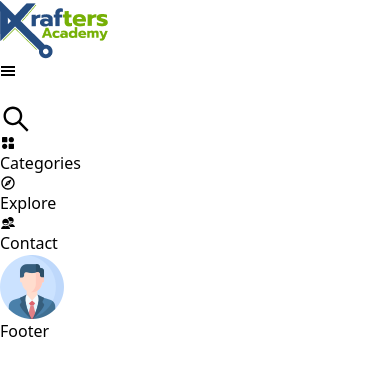
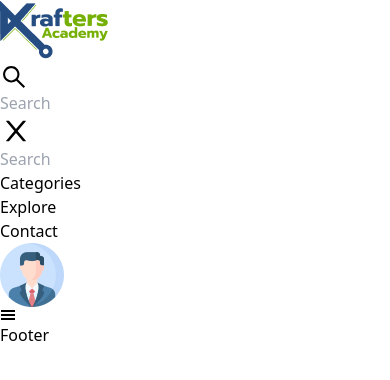
Before and after one commit to Aj23Mah/krafters-frontend, a React (Vite) app: page /contact in a window 390 px wide. Both pictures are taken after a click on the element 195 px from the left and 143 px from the top of the page. Shown: the top 380 px of the page. Built offline with nearby package versions, Linux system fonts and the light colour scheme.

Commit message:
added: responsive

```diff
--- a/src/components/partials/Nav.tsx
+++ b/src/components/partials/Nav.tsx
@@ -11,62 +11,81 @@ import { BiSolidCategoryAlt } from "react-icons/bi";
 
 const Nav = () => {
   const navItems = [
-    { label: "Categories", icon: <BiSolidCategoryAlt />, path: "/category" },
-    { label: "Explore", icon: <MdOutlineExplore />, path: "/explore" },
-    { label: "Contact", icon: <IoMdContacts />, path: "/contact" },
+    {
+      label: "Categories",
+      icon: <BiSolidCategoryAlt size={28} />,
+      path: "/category",
+    },
+    {
+      label: "Explore",
+      icon: <MdOutlineExplore size={28} />,
+      path: "/explore",
+    },
+    { label: "Contact", icon: <IoMdContacts size={28} />, path: "/contact" },
   ];
   const [isMenuOpen, setIsMenuOpen] = useState(false);
   const [isSearchOpen, setIsSearchOpen] = useState(false);
 
-  const handleSearchClick = () => {
-    setIsSearchOpen(!isSearchOpen);
-  };
-
   return (
     <nav className="shadow-sm w-full fixed top-0 left-0 z-50">
-      <div className="md:flex items-center justify-between bg-gray-200 py-2 md:px-20 px-7">
+      <div className="flex items-center justify-between bg-gray-200 py-2 md:px-20 px-7">
         <div className="mr-2 mb-2">
           <img src={logo} alt="" className="w-[100px]" />
         </div>
 
         <div
-          onClick={() => setIsMenuOpen(!isMenuOpen)}
-          className="text-3xl absolute right-8 top-4 cursor-pointer md:hidden"
+          className="lg:flex items-center justify-between overflow-hidden border border-solid border-black w-[50%] rounded-full px-4 py-1
+          hidden"
         >
-          {isMenuOpen ? <AiOutlineClose /> : <GiHamburgerMenu />}
-        </div>
-
-        <div
-          className={`flex overflow-hidden items-center px-2 bg-white border-2 border-black rounded-[30px] max-w-[719px]
-          ${isSearchOpen ? "w-full" : "hidden md:flex"}`}
-        >
-          {/* ml-3 mt-5 sm:mb-5 max-w-[719px] */}
+          <div className="cursor-pointer mr-1">
+            <AiOutlineSearch size={28} />
+          </div>
           <div className="w-full mr-2">
             <input
               type="text"
-              className="p-2 w-full border-none outline-none"
+              placeholder="Search"
+              className="p-1 w-full text-lg outline-none bg-gray-200"
             />
           </div>
-          <div onClick={handleSearchClick} className="cursor-pointer">
-            <AiOutlineSearch size={32} />
+        </div>
+
+        <div className="lg:hidden">
+          <div
+            className="cursor-pointer mr-1"
+            onClick={() => setIsSearchOpen(!isSearchOpen)}
+          >
+            {isSearchOpen ? (
+              <AiOutlineClose size={32} />
+            ) : (
+              <AiOutlineSearch size={32} />
+            )}
           </div>
+          {isSearchOpen && (
+            // <div className="flex items-center px-2 bg-white overflow-hidden border border-black rounded-full md:absolute md:top-20 top-[-490px] w-full md:w-auto transition-all duration-500 ease-in">
+            <div className="flex items-center px-2 bg-white overflow-hidden border border-black rounded-full absolute top-20 lg:top-[-490px] w-auto transition-all duration-500 ease-in">
+              <input
+                type="text"
+                className="p-2 w-full border-none outline-none"
+                placeholder="Search"
+              />
+            </div>
+          )}
         </div>
 
         <div
           className={`cursor-pointer md:flex md:items-center md:pb-0 pb-12 absolute md:static md:z-auto z-[-1] left-0 w-full md:w-auto md:pl-0 pl-9 transition-all duration-500 ease-in
-          ${isMenuOpen ? "top-32 opacity-100" : "top-[-490px]"} md:opacity-100`}
+          ${isMenuOpen ? "top-14 opacity-100" : "top-[-490px]"} md:opacity-100`}
         >
-          {/* top-12 */}
           {navItems.map((v, key) => (
             <div
               key={key}
               className="md:ml-8 text-xl font-semibold md:my-0 my-7"
             >
-              <div className="flex items-center text-black-dark hover:text-black-light duration-500 text-center">
-                <div className="mr-1">{v.icon}</div>
-                <div>
+              <div className="flex items-center duration-500 text-center">
+                {/* <div className="mr-1">{v.icon}</div> */}
+                {/* <div> */}
                   <Link to={v.path}>{v.label}</Link>
-                </div>
+                {/* </div> */}
               </div>
             </div>
           ))}
@@ -75,6 +94,14 @@ const Nav = () => {
         <div className="w-[50px]">
           <img src={userIcon} alt="" />
         </div>
+
+        <div
+          onClick={() => setIsMenuOpen(!isMenuOpen)}
+          className="text-3xl cursor-pointer md:hidden"
+          // absolute right-8 top-5
+        >
+          {isMenuOpen ? <AiOutlineClose /> : <GiHamburgerMenu />}
+        </div>
       </div>
     </nav>
   );
```
